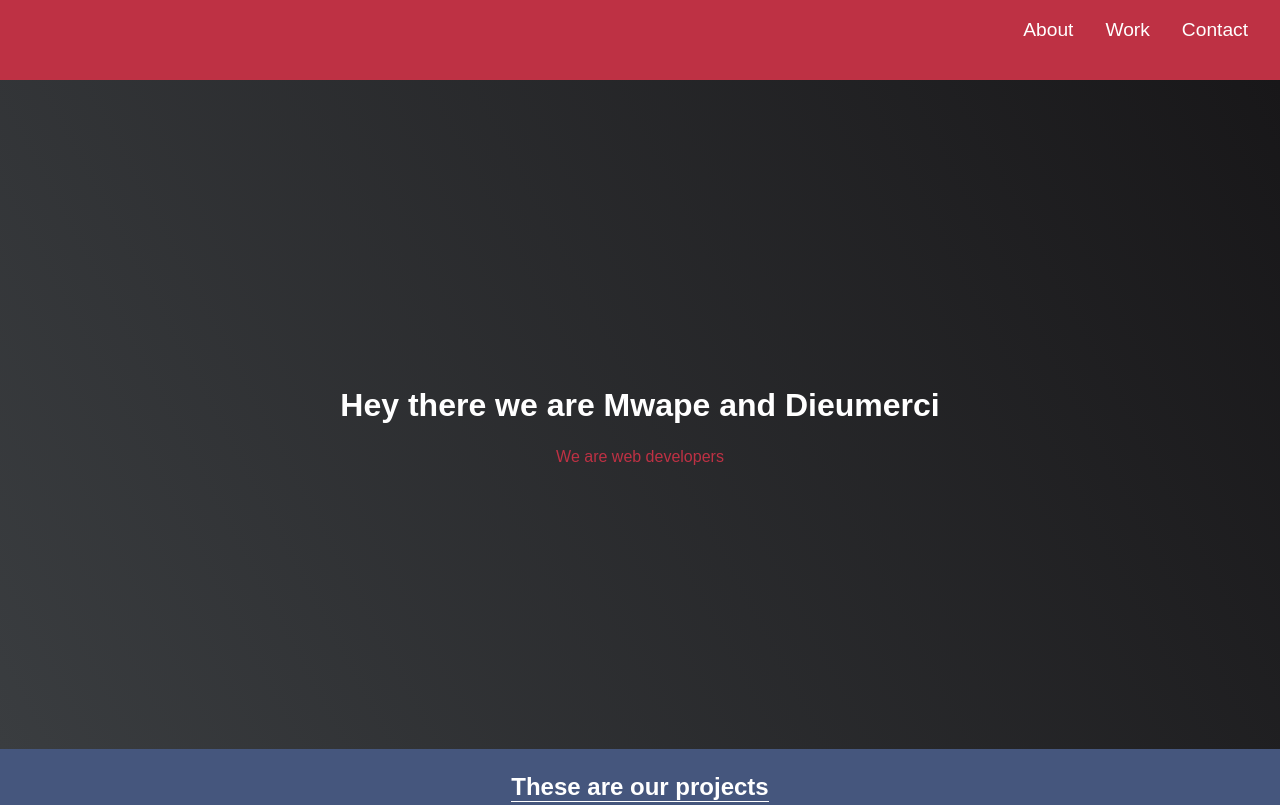
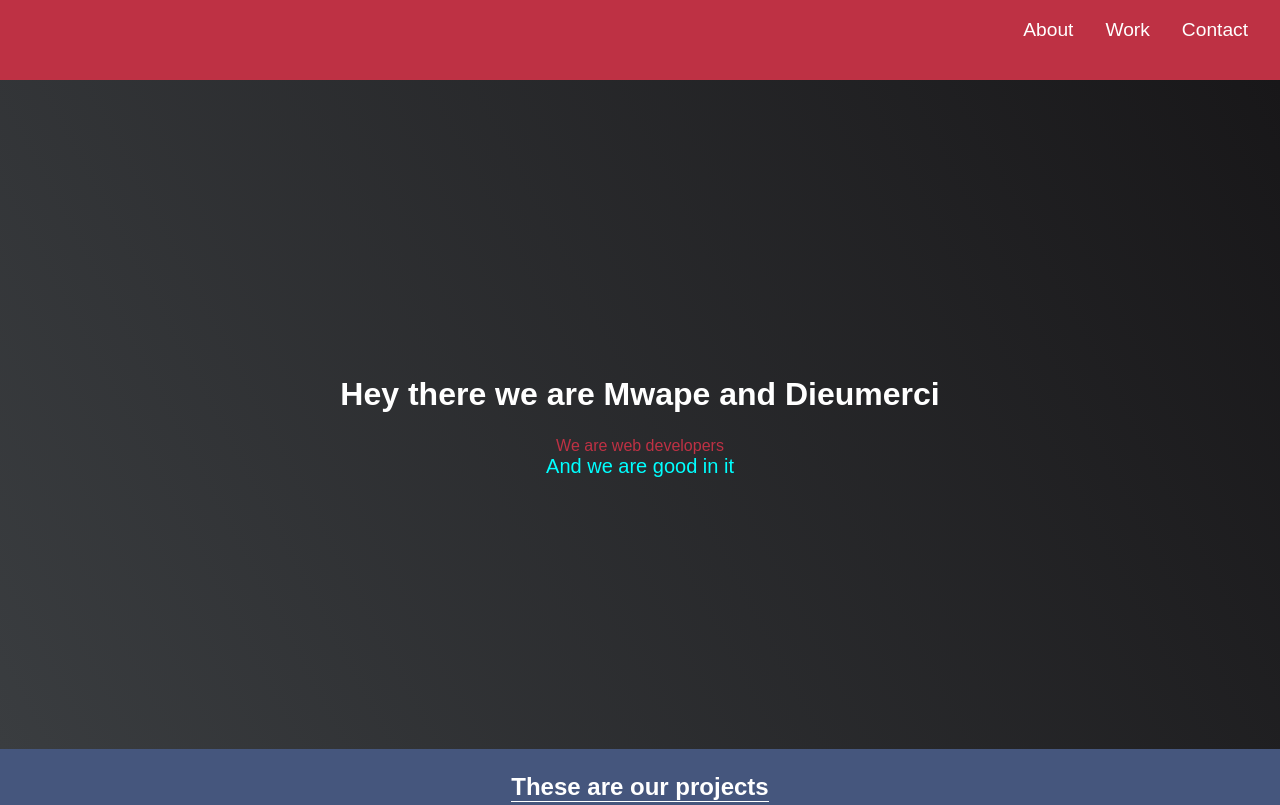
Before and after one commit to Saviour90/Portfolio, a plain HTML site: page index.html in a window 1280 px wide. Shown: the top 805 px of the page. Drawn offline with Linux system fonts and the light colour scheme.

Commit message:
Add an p in html

```diff
--- a/index.html
+++ b/index.html
@@ -19,6 +19,8 @@
 <div class="div">
     <h1>Hey there we are Mwape and Dieumerci</h1>
     <p class="p">We are web developers</p>
+    <p class="p1">And we are good in it</p>
+
 </div>
 
 <main class="main">
--- a/styles.css
+++ b/styles.css
@@ -53,6 +53,11 @@ h1  {
 .p {
     margin: 0 auto;
     color: #be3144;
+}
+.p1{
+    margin: 0 auto;
+    color: aqua;
+    font-size: 20px;
 }
 
 .main {
```
